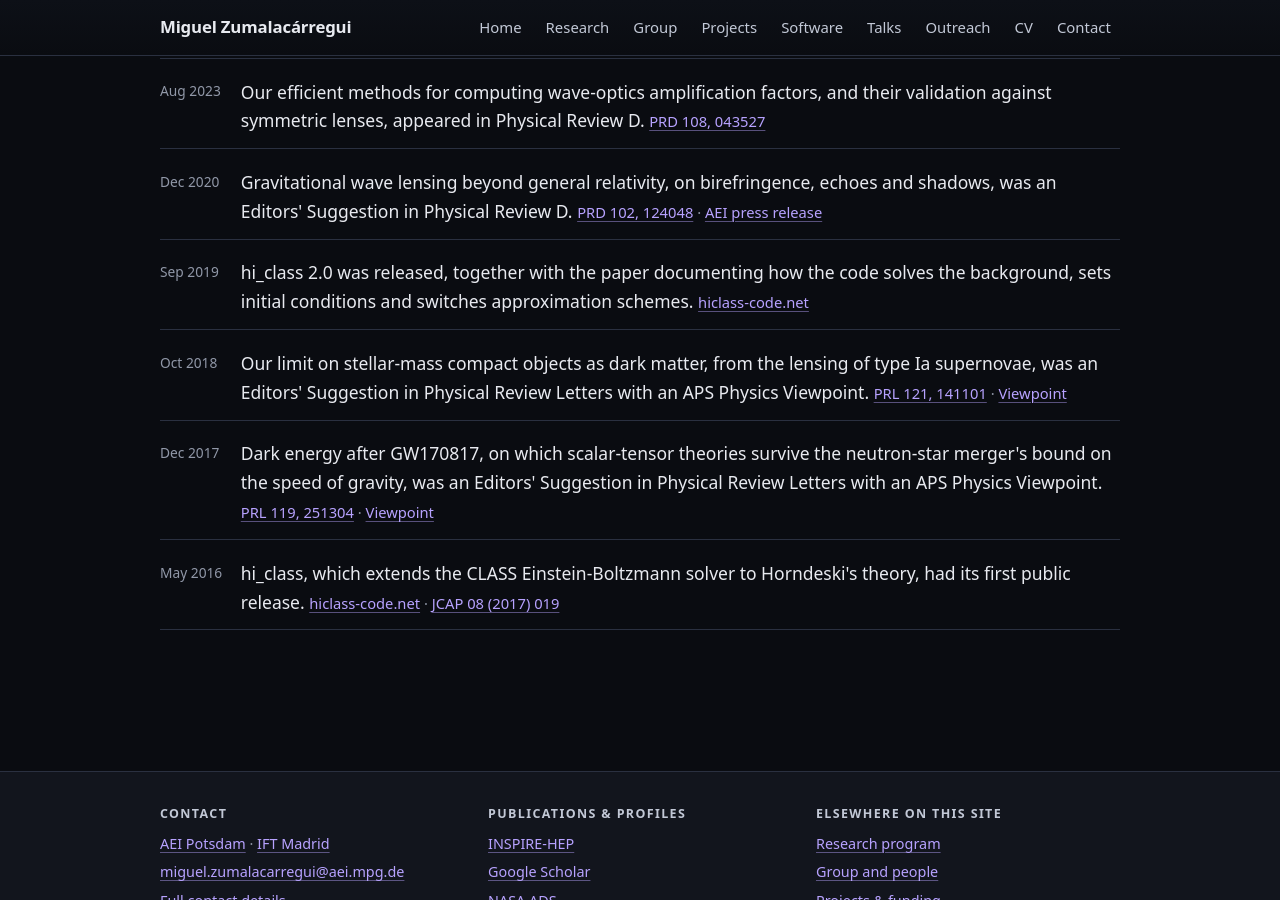
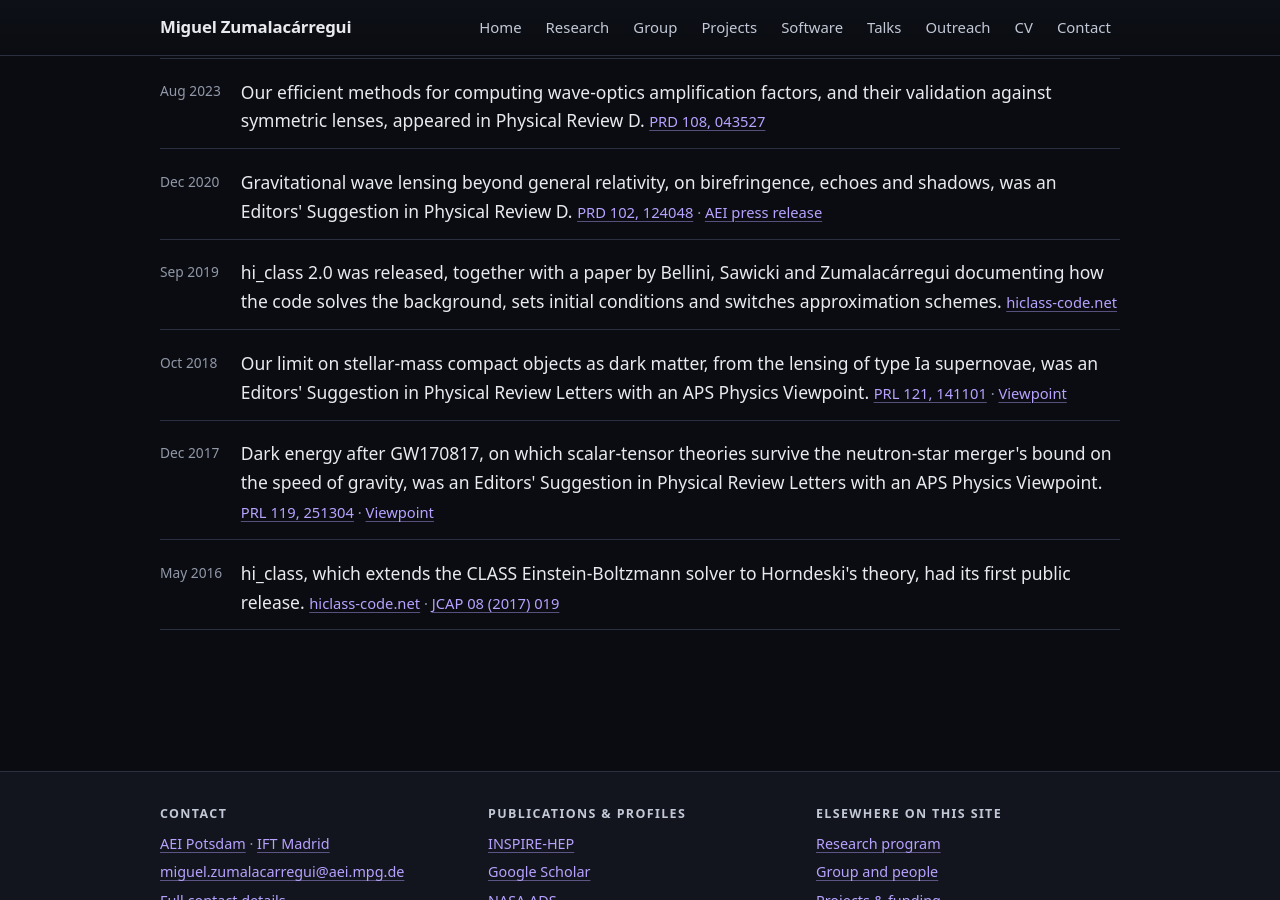
Before and after one commit to miguelzuma/miguelzuma.github.io, a Jekyll site: the page built from news.html, in a window 1280 px wide and 900 px high, scrolled down 1249 px. Built offline with Jekyll 4.4.1, drawn with Linux system fonts in a browser that asks for light colours.

Commit message:
News: name the hi_class 2.0 authors in the text
The reference was carried by the link label, which went away with the
journal and arXiv links. Bellini, Sawicki and Zumalacárregui now appear
in the sentence itself, so the only link is the code site.

Co-Authored-By: Claude Opus 5 (1M context) <noreply@anthropic.com>
Claude-Session: https://claude.ai/code/session_01E2ZbXszK9qt9svKVxU5Yrt

```diff
--- a/_data/news.yml
+++ b/_data/news.yml
@@ -141,9 +141,9 @@
 
 - date: 2019-09-01
   text: >-
-    hi_class 2.0 was released, together with the paper documenting how the code
-    solves the background, sets initial conditions and switches approximation
-    schemes.
+    hi_class 2.0 was released, together with a paper by Bellini, Sawicki and
+    Zumalacárregui documenting how the code solves the background, sets initial
+    conditions and switches approximation schemes.
   links:
     - text: "hiclass-code.net"
       url: "https://hiclass-code.net"
```
